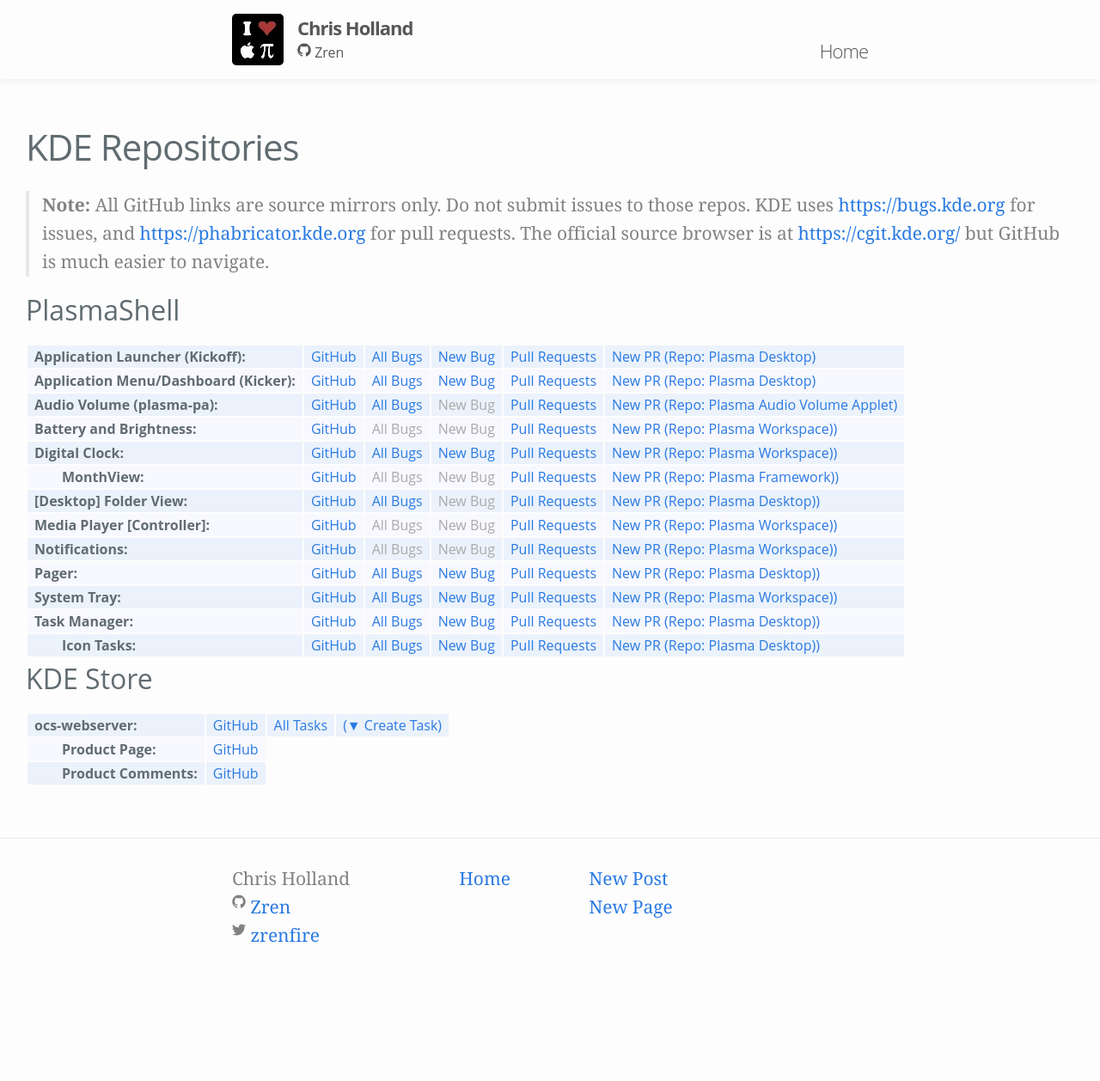
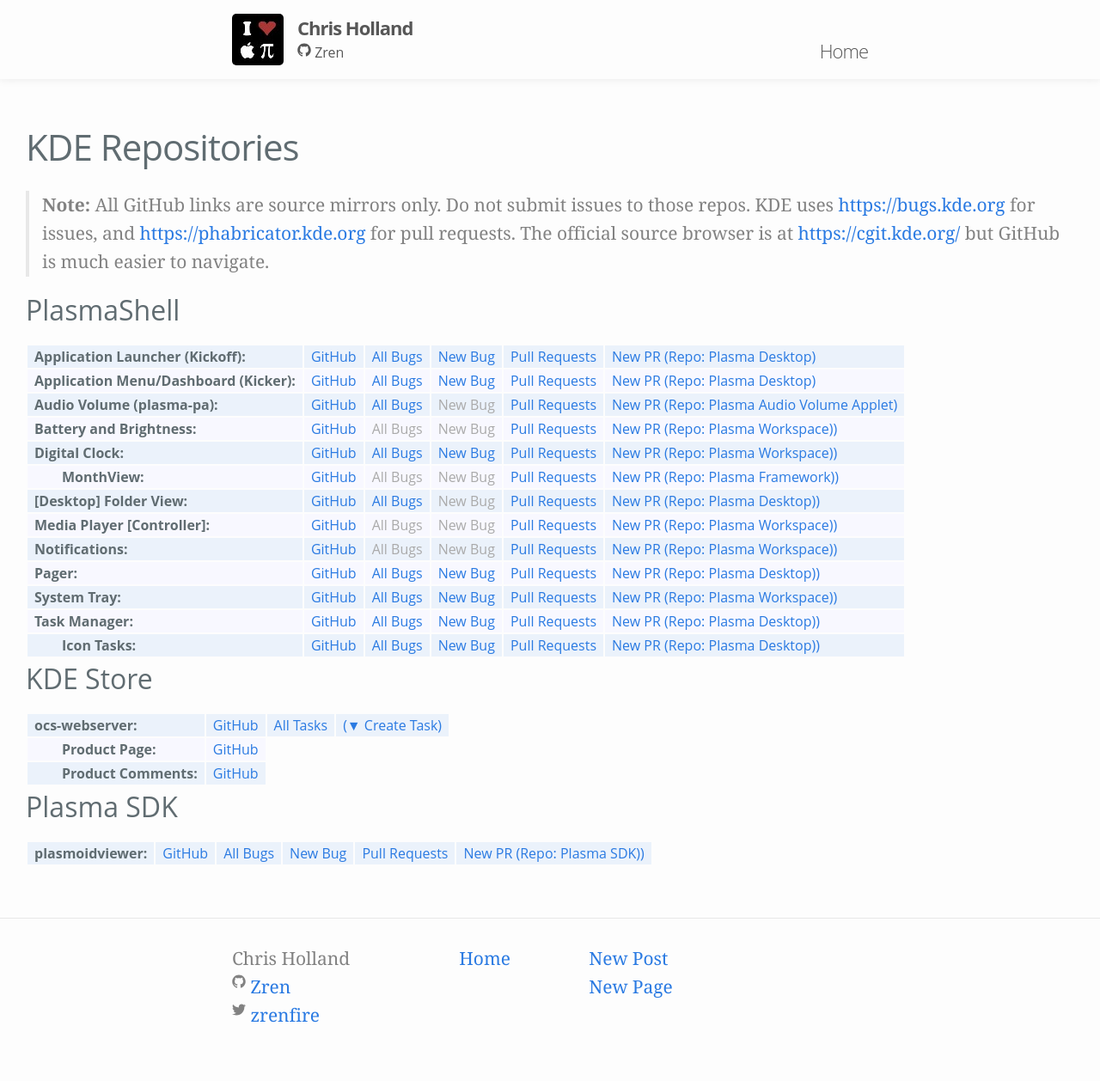
Before and after one commit to Zren/zren.github.io, a Jekyll site: the page built from kde_repos.md, in a window 1280 px wide. Shown: the whole page at 86% size. Built offline with Jekyll 4.4.1, drawn with Linux system fonts in a browser that asks for light colours; before the commit the page ends 1165 px from its top, so only the background shows below that.

Commit message:
Add plasma-sdk/plasmoidviewer

```diff
--- a/kde_repos.md
+++ b/kde_repos.md
@@ -180,3 +180,17 @@
 		<td>Product Comments</td>
 		<td><a href="https://github.com/KDE/ocs-webserver/blob/master/application/modules/default/controllers/ProductcommentController.php">GitHub</a></td>
 	</tr>
+</table>
+
+## Plasma SDK
+
+<table class="repolist">
+	<tr>
+		<td>plasmoidviewer</td>
+		<td><a href="https://github.com/KDE/plasma-sdk/tree/master/plasmoidviewer">GitHub</a></td>
+		<td><a href="{{kdeBugList}}product=Plasma%20SDK&component=plasmoidviewer&list_id=1422702">All Bugs</a></td>
+		<td><a href="{{kdeNewBug}}product=Plasma%20SDK&component=plasmoidviewer">New Bug</a></td>
+		<td><a href="{{phabDiffsDesktop}}">Pull Requests</a></td>
+		<td><a href="{{phabNewDiff}}">New PR (Repo: Plasma SDK))</a></td>
+	</tr>
+</table>
```
